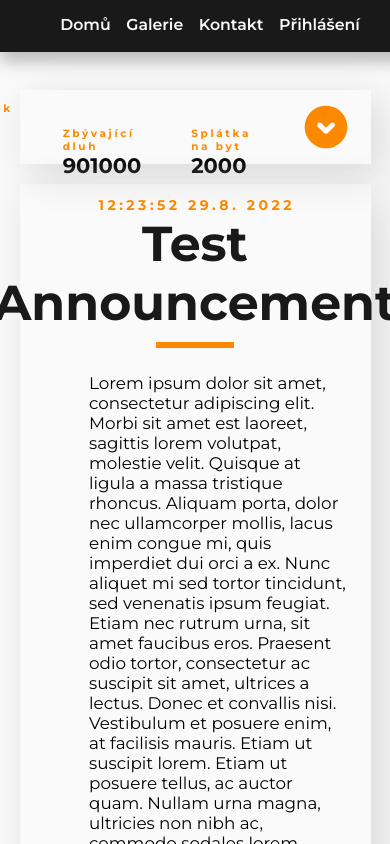
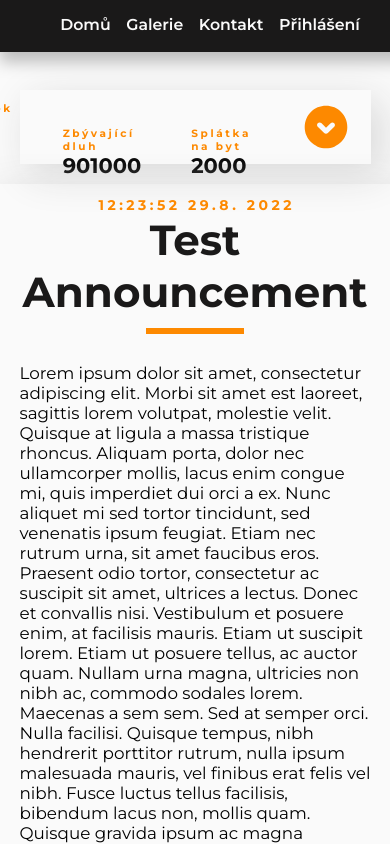
Before and after one commit to b1u3-22/Betula, a Vue app: page /dashboard in a window 390 px wide. Shown: the top 844 px of the page. Built offline with nearby package versions, Linux system fonts and the light colour scheme.

Commit message:
ContentCard for mobiles

```diff
--- a/src/components/ContentCard.vue
+++ b/src/components/ContentCard.vue
@@ -1,6 +1,6 @@
 <template>
     <div class="contentCard">
-        <BigTitle side="true" :bigText="title" :smallText="timestamp" smallTextStyle="font-size: 1rem" bigTextStyle="font-size: 3.5rem" />
+        <BigTitle side="true" :bigText="title" :smallText="timestamp" smallTextStyle="font-size: 1rem" bigTextStyle="font-size: 3rem" />
         <p class="contentCardMainText">
             <slot />
         </p>
@@ -55,4 +55,17 @@ export default {
     }
 }
 
+@media (max-width: 600px) {
+    .contentCard {
+        align-items: center;
+        width: 100%;
+
+        .contentCardMainText {
+            text-align: block;
+            margin: 5%;
+        }
+    }
+}
+
+
 </style>
```
Also changed, not shown: 1 other file (tests, documents, lock files or other folders).
